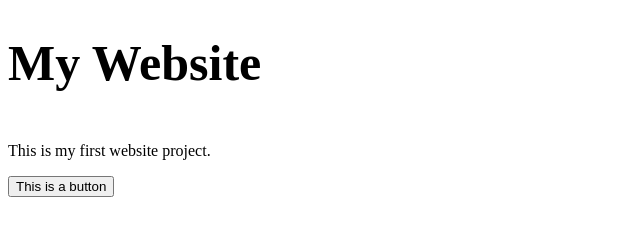
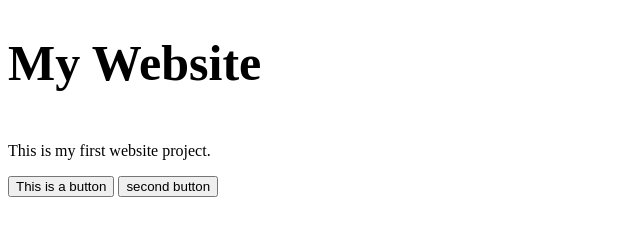
Before and after one commit to joshjkleins/portfolio, a plain HTML site: page index.html in a window 1280 px wide. Shown: the whole page, without its empty margins (0-640 px from the left). Drawn offline with Linux system fonts and the light colour scheme.

Commit message:
added button

```diff
--- a/index.html
+++ b/index.html
@@ -10,5 +10,6 @@
 	<h1>My Website</h1>
 	<p>This is my first website project.</p>
 	<button>This is a button</button>
+	<button>second button</button>
 </body>
 </html>
```
